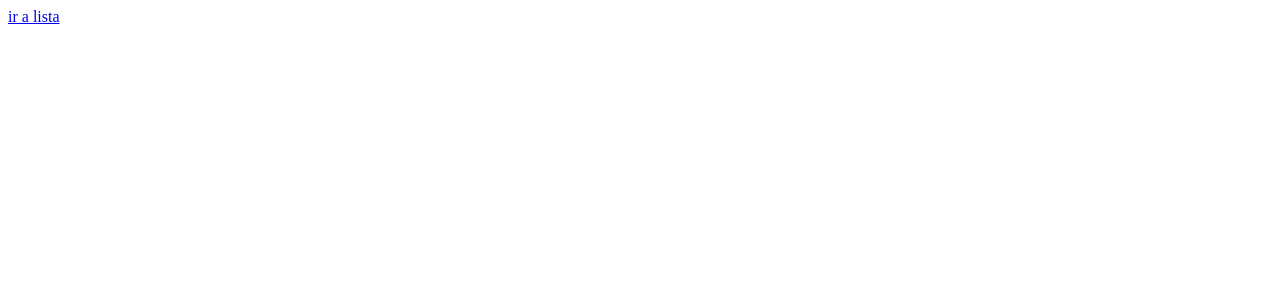
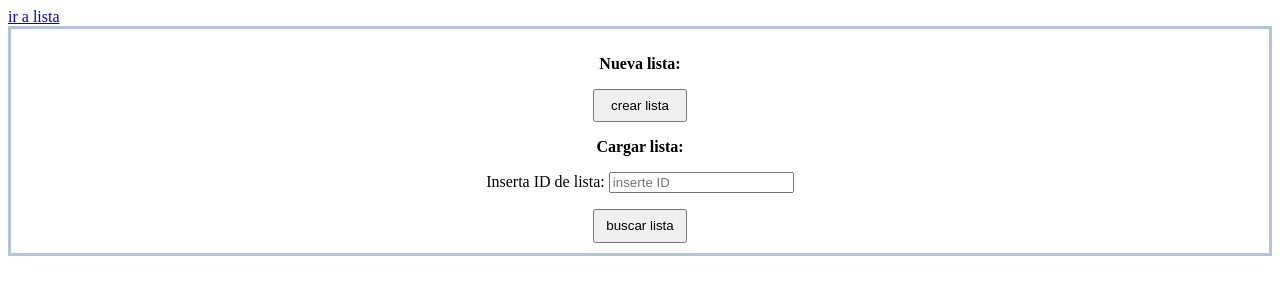
Before and after one commit to patod01/arca, a plain HTML site: page kart/index.html in a window 1280 px wide. Drawn offline with nearby package versions, Linux system fonts and the light colour scheme.

Commit message:
pa1.3.5 - Improves Kart's `index.html` UI

```diff
--- a/kart/index.html
+++ b/kart/index.html
@@ -4,8 +4,63 @@
    <meta charset="UTF-8">
    <meta name="viewport" content="width=device-width, initial-scale=1.0">
    <title>Document</title>
+   <script defer src="https://cdn.jsdelivr.net/npm/alpinejs@3.x.x/dist/cdn.min.js"></script>
+   <script>
+      const timout = 10000;
+      setTimeout(() => window.location.reload(), timout);
+   </script>
+   <style>
+      .menu {
+         border: 3px solid lightsteelblue;
+         padding: 10px;
+         text-align: center;
+      }
+      button {
+         width: 7em;
+         height: 2.5em;
+      }
+   </style>
 </head>
-<body>
-   <a href="kart">ir a lista</a>
+<body
+   x-data="{
+      id_lista: '',
+      list_state: '',
+      state: [
+         'solicitada',
+         'creada',
+         'encontrada',
+         'buscando',
+         'inexistente'
+      ]
+   }"
+>
+   <a x-ref="asdf" href="kart">ir a lista</a>
+   <div class="menu">
+      <div>
+         <p><strong>Nueva lista:</strong></p>
+
+         <button @click="list_state = state[0]">crear lista</button>
+         <p x-text="list_state == state[0]? 'creando lista...': ''"></p>
+         <p x-text="list_state == state[1]? 'lista creada!': ''"></p>
+
+         <button
+            x-show="list_state == state[1]"
+            @click="$refs.asdf.click()"
+         >abrir lista</button>
+      </div>
+
+      <div>
+         <p><strong>Cargar lista:</strong></p>
+         <span>Inserta ID de lista:</span>
+         <input x-model="id_lista" placeholder="inserte ID">
+         <p x-text="list_state == state[3]? 'buscando lista...': ''"></p>
+
+         <button @click="list_state = state[3]">buscar lista</button>
+         <button
+            x-show="0"
+            @click="'inserte codigo para reenviar alistar'"
+         >abrir lista</button>
+      </div>
+   </div>
 </body>
 </html>
```
